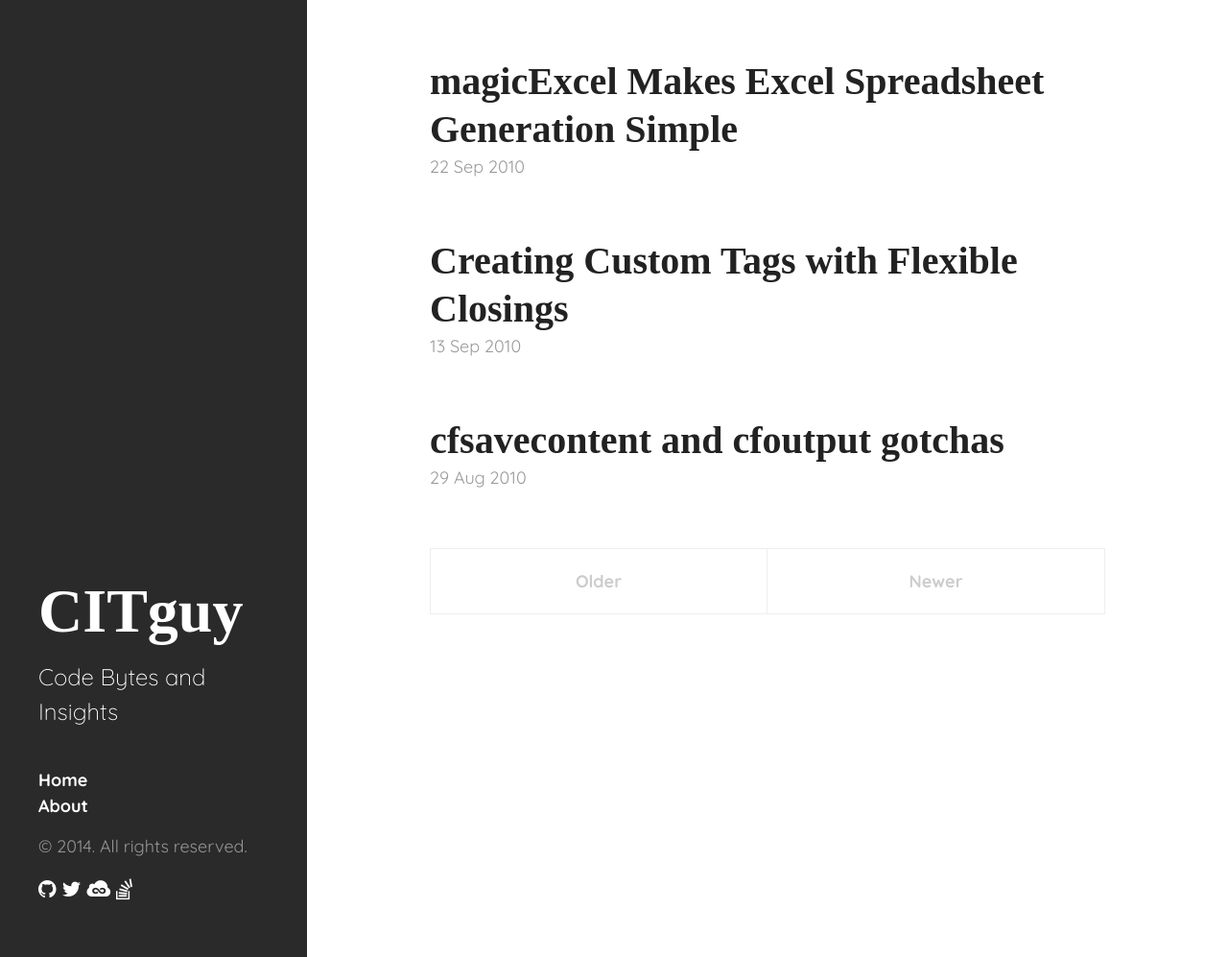
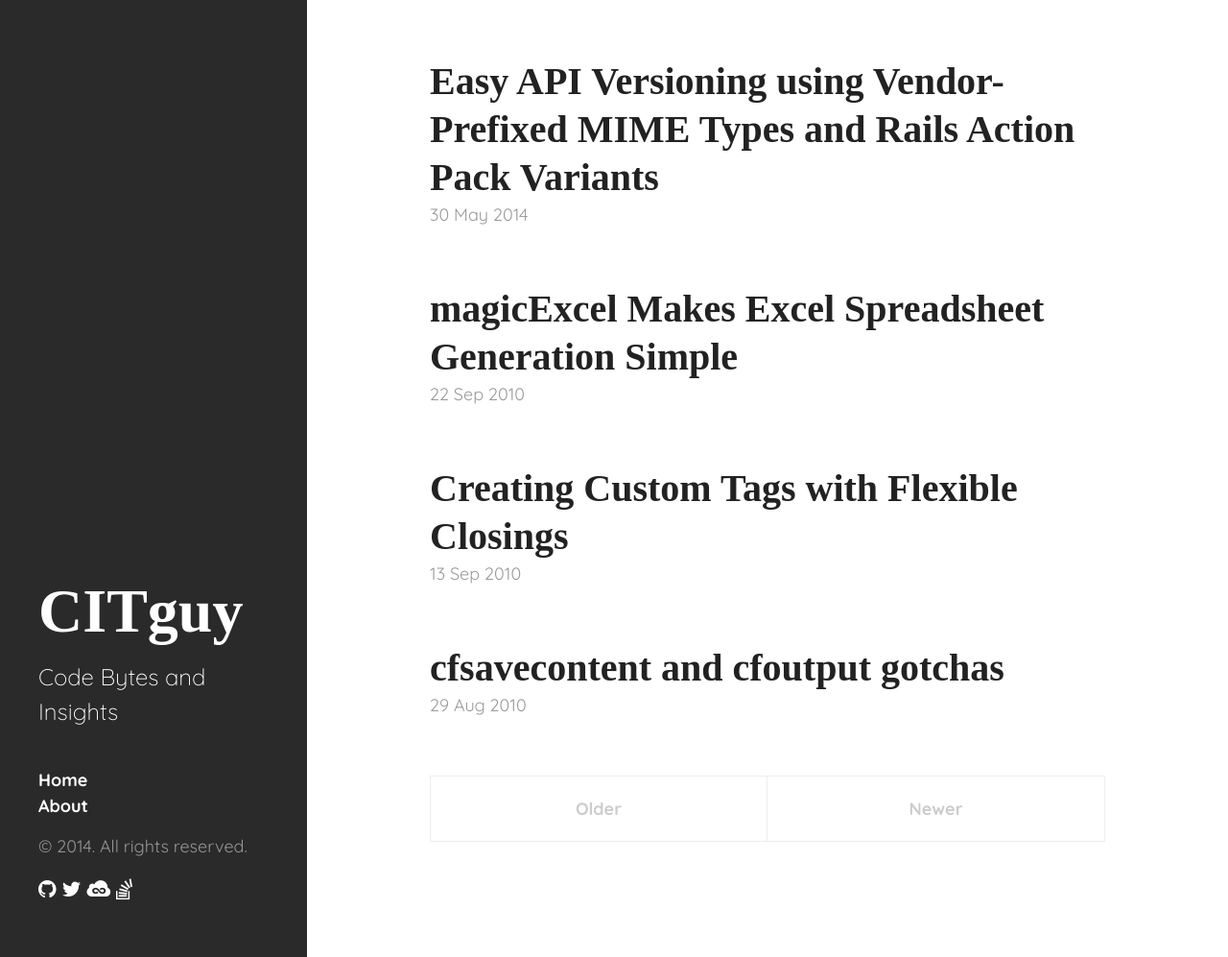
Before and after one commit to CITguy/CITguy.github.io, a Jekyll site: the page built from index.html, in a window 1280 px wide and 997 px high. Shown: the whole window at 96% size. Built offline with Jekyll 4.4.1, drawn with Linux system fonts in a browser that asks for light colours; some web fonts are replaced; the list of posts is cut into pages by our own code; some of the changed lines change nothing that is shown.

Commit message:
new article and updated css

```diff
--- /dev/null
+++ b/_posts/2014-05-30-easy-api-versioning-using-vendor-prefixed-mime-types-and-variants.md
@@ -0,0 +1,78 @@
+---
+layout: post
+title: "Easy API Versioning using Vendor-Prefixed MIME Types and Rails Action Pack Variants"
+date: 2014-05-30 23:37:00
+categories: apis
+tags:
+- ruby
+- rails
+- api
+---
+
+Sick of having API versioned paths in your rails app? Try using Action Pack Variants instead.
+
+
+The following is a simple example on how to implement this functionality with a Rails 4.1 application.
+
+## Set up your routes
+Configure your routes as you would for a JSON endpoint.
+{% highlight ruby linenos %}
+# config/routes.rb
+Rails.application.routes.draw do
+  scope(format: :json) do
+    get :hello, controller: :sandbox
+  end
+end
+{% endhighlight %}
+
+## Define your custom Vendor MIME type
+Try to use a definition that has very little chance of interfering with other possible API services.  Here, I use the java naming notation (com.mydomain.api) to associate the MIME type specifically with my domain.
+
+{% highlight ruby linenos %}
+# config/initializers/mime_types.rb
+# Define a custom Vendor MIME type
+Mime::Type.register "application/com.mydomain.api-v1+json", :v1json
+{% endhighlight %}
+
+## request.variant
+It is now a simple matter of setting the request.variant to the proper variant name for the new MIME format (lines 6-8).
+
+{% highlight ruby linenos %}
+# app/controllers/sandbox_controller.rb
+class SandboxController < ApplicationController
+  def hello
+    respond_to do |format|
+      format.json # hello.jbuilder
+      format.v1json do
+        request.variant = :v1 # hello+v1.jbuilder
+      end
+    end
+  end
+end
+{% endhighlight %}
+
+## Define your variant views
+Since we used :v1 as our variant name, we will need a hello+v1.jbuilder variant to go along with it.
+
+{% highlight ruby linenos %}
+# app/views/sandbox/hello.jbuilder
+json.hello "from default json"
+
+# app/views/sandbox/hello+v1.jbuilder
+json.hello "from v1 json variant"
+{% endhighlight %}
+
+## Setup your requests
+Finally, your requests will need to send the proper Content-Type header to request the correct response variant.
+{% highlight javascript linenos %}
+// GET [Content-Type:"application/json"] /sandbox/hello
+{ "hello":"from default json" }
+
+// GET [Content-Type:"application/com.mydomain.api-v1+json"] /sandbox/hello
+{ "hello":"from v1 json variant" }
+{% endhighlight %}
+
+## Benefits
+A huge benefit of doing this way would be the lack of needing to maintain multiple nested, versioned routes and their associated controllers and views.  This reduces your code footprint as well as routing complexity.  Simply modify your output based on the versioned MIME requested.
+
+{% include signature.md %}
--- a/public/css/overrides.css
+++ b/public/css/overrides.css
@@ -20,3 +20,15 @@ h6,
 .nova-flat{
   font-family: "Nova Flat", "Abril Fatface", serif;
 }
+
+.highlight pre {
+  border: 1px solid #ccc;
+  /* auto scroll code if too wide */
+  overflow-x: scroll;
+  white-space: pre;
+  word-wrap: normal;
+}
+.highlight pre code {
+  /* auto scroll code if too wide */
+  white-space: inherit;
+}
```
